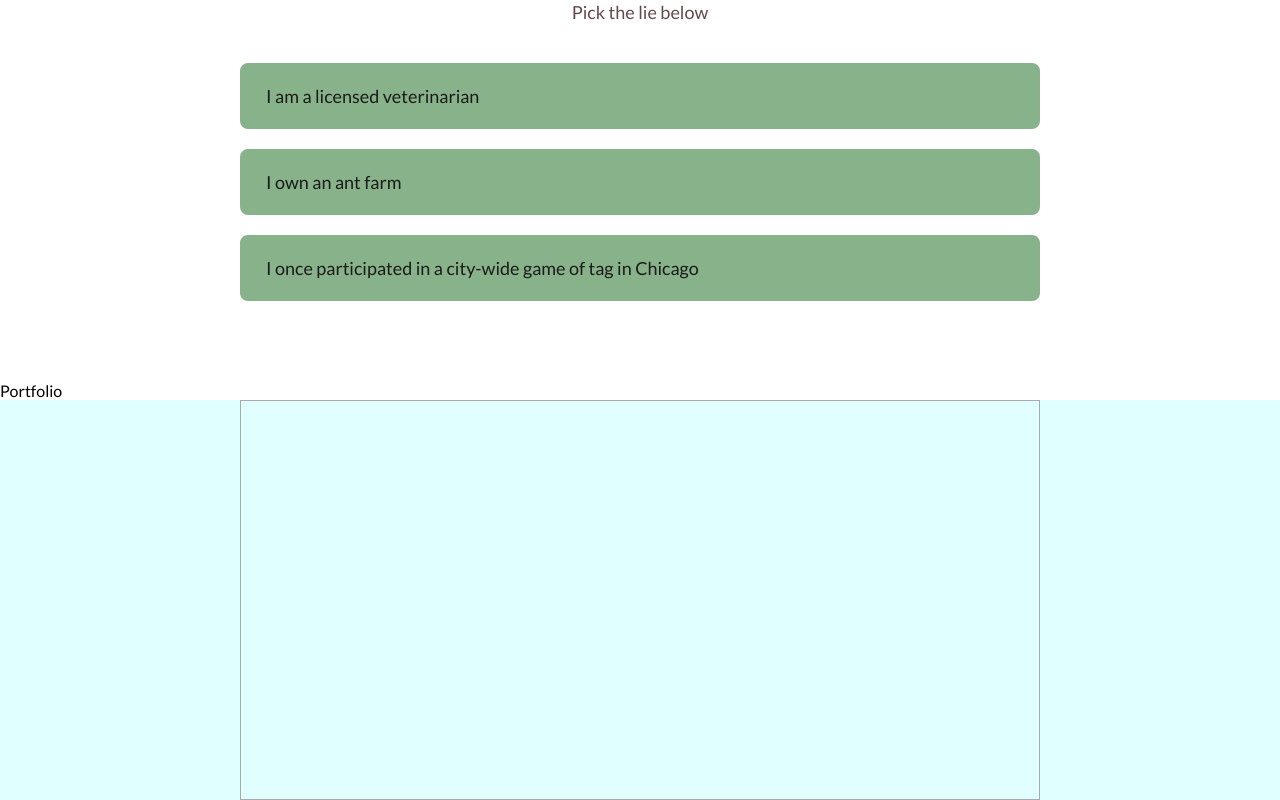
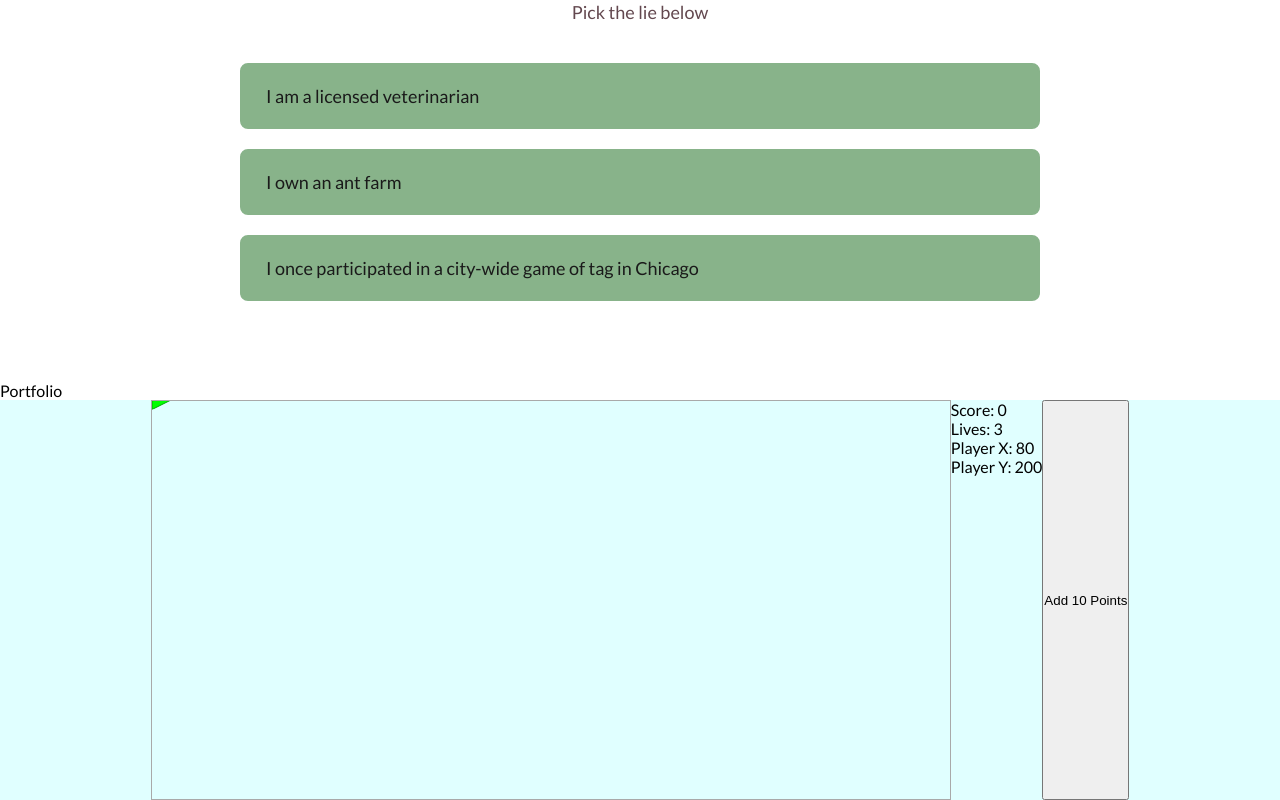
Before and after one commit to FreudCat/bloom-two, a React (Vite) app in the folder client/: page / in a window 1280 px wide. Shown: the part 722-1522 px from the top of the page. Built offline with nearby package versions, Linux system fonts and the light colour scheme.

Commit message:
Initial game setup with very simple reducer

```diff
--- a/client/src/components/game/Game.jsx
+++ b/client/src/components/game/Game.jsx
@@ -1,32 +1,46 @@
+import Player from "./Player"
+import useGameState from "../../hooks/useGameState"
+
 const Game = () => {
+  const { state, dispatch } = useGameState()
 
-  // grid
   const gridRows = 10
   const gridColumns = 10
   const gridHeightWidthBasePx = 40
-  // player
-  const playerLives = 2
   const playerInvicibilityDuration = 2000 // in ms
   const playerSpeedBase = gridHeightWidthBasePx
   const playerSpeedFast = playerSpeedBase * 1.5
   const playerSpeedSlow = playerSpeedBase * 0.5
 
-  // dot
   const dotHeightWidthBase = 10
   const dotPointsValueBase = 10
   const dotMaxNumOnScreenBase = 1
 
-  // fires
   const fireMaxNumOnScreenBase = 5
+  const scoreWinner = 500
 
-
-  const scoreWinner = 500
+  const addPoints = () => {
+    // each useReducer has a specific dispatch
+    dispatch({ type: 'ADD_SCORE', payload: 10 });
+  };
 
   return (
     <div className='game-wrapper'>
       <div className='game-stage'>
+        <Player />
+      </div>
 
+      <div>
+        <p>Score: {state.score}</p>
+        <p>Lives: {state.player.lives}</p>
+        <p>Player X: {state.player.x}</p>
+        <p>Player Y: {state.player.y}</p>
       </div>
+
+      {/* Test button */}
+      <button onClick={addPoints}>
+        Add 10 Points
+      </button>
     </div>
   )
 
--- /dev/null
+++ b/client/src/components/game/Player.jsx
@@ -0,0 +1,19 @@
+const Player = (props) => {
+  const isInvincible = props.isInvincible
+
+
+  return (
+    <div className='player-wrapper'>
+      <svg width='20' height='20' viewBox='0 0 20 20' className='player'>
+        <polygon
+          points='0,0 20,10 0,20'
+          fill='#00ff00'
+          stroke='#00aa00'
+          strokeWidth='1'
+        />
+      </svg>
+    </div>
+  )
+}
+
+export default Player
--- /dev/null
+++ b/client/src/hooks/useGameState.jsx
@@ -0,0 +1,35 @@
+import { useReducer } from "react"
+
+const useGameState = () => {
+  const initialState = {
+    player: {
+      x: 80,
+      y: 200,
+      velocityX: 2,
+      velocityY: 0,
+      lives: 3
+    },
+    score: 0
+  };
+
+  function gameReducer(state, action) {
+    switch (action.type) {
+      case 'ADD_SCORE':
+        return {
+          ...state,
+          score: state.score + action.payload
+        };
+
+      default:
+        return state
+    }
+  }
+
+  const [state, dispatch] = useReducer(gameReducer, initialState)
+  console.log("state", state)
+  console.log("dispath", dispatch)
+
+  return { state, dispatch }
+}
+
+export default useGameState
--- a/client/src/styles/game/_game.scss
+++ b/client/src/styles/game/_game.scss
@@ -1,9 +1,12 @@
+@use './player';
+
 .game-wrapper {
   display: flex;
   justify-content: center;
   background-color: lightcyan;
 
   .game-stage {
+    position: relative;
     height: 400px;
     width: 800px;
     overflow: hidden;
--- /dev/null
+++ b/client/src/styles/game/_player.scss
@@ -0,0 +1,7 @@
+.player-wrapper {
+  position: absolute;
+
+  transform: translateY(-50%);
+
+  .player {}
+}
```
